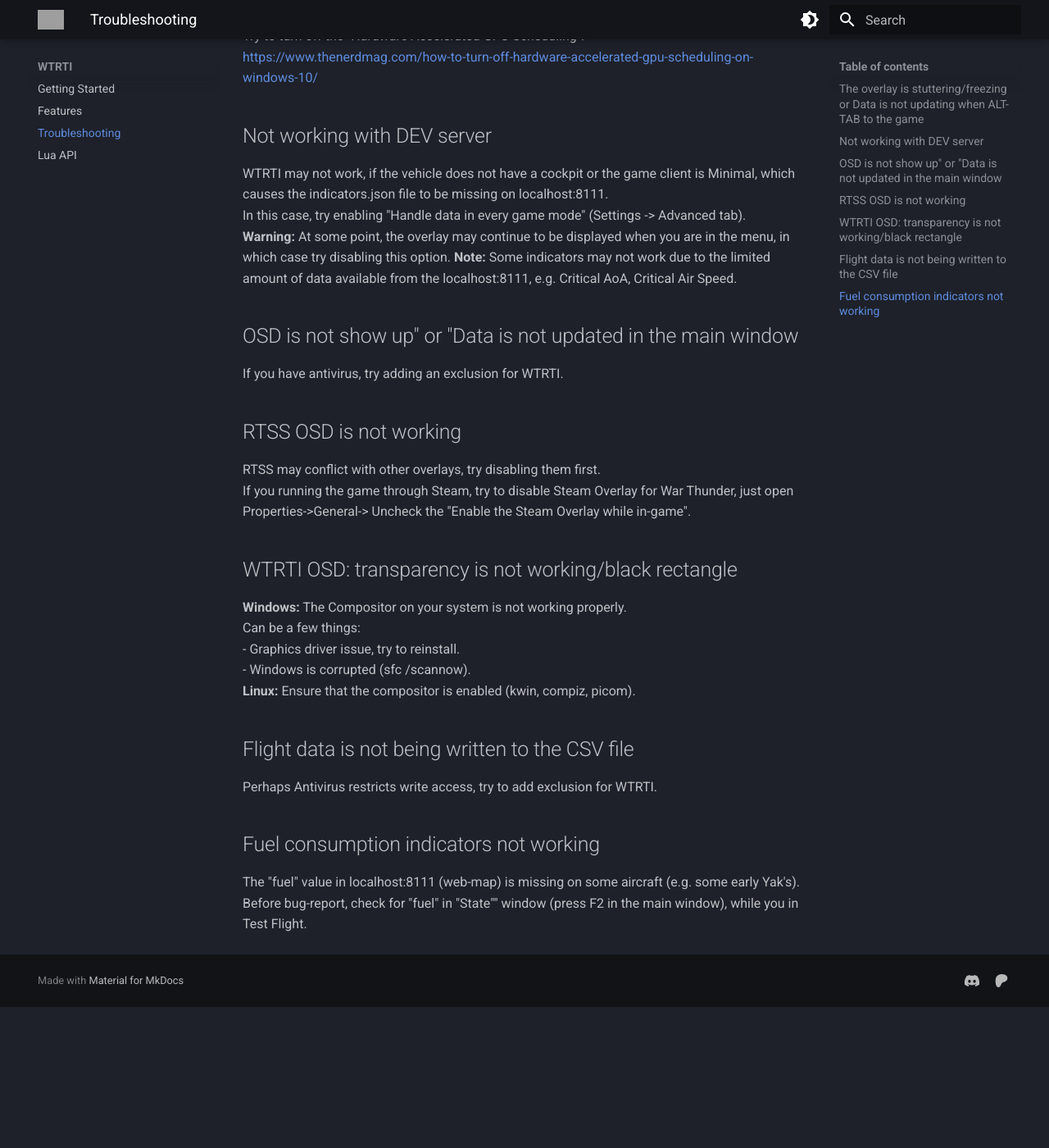
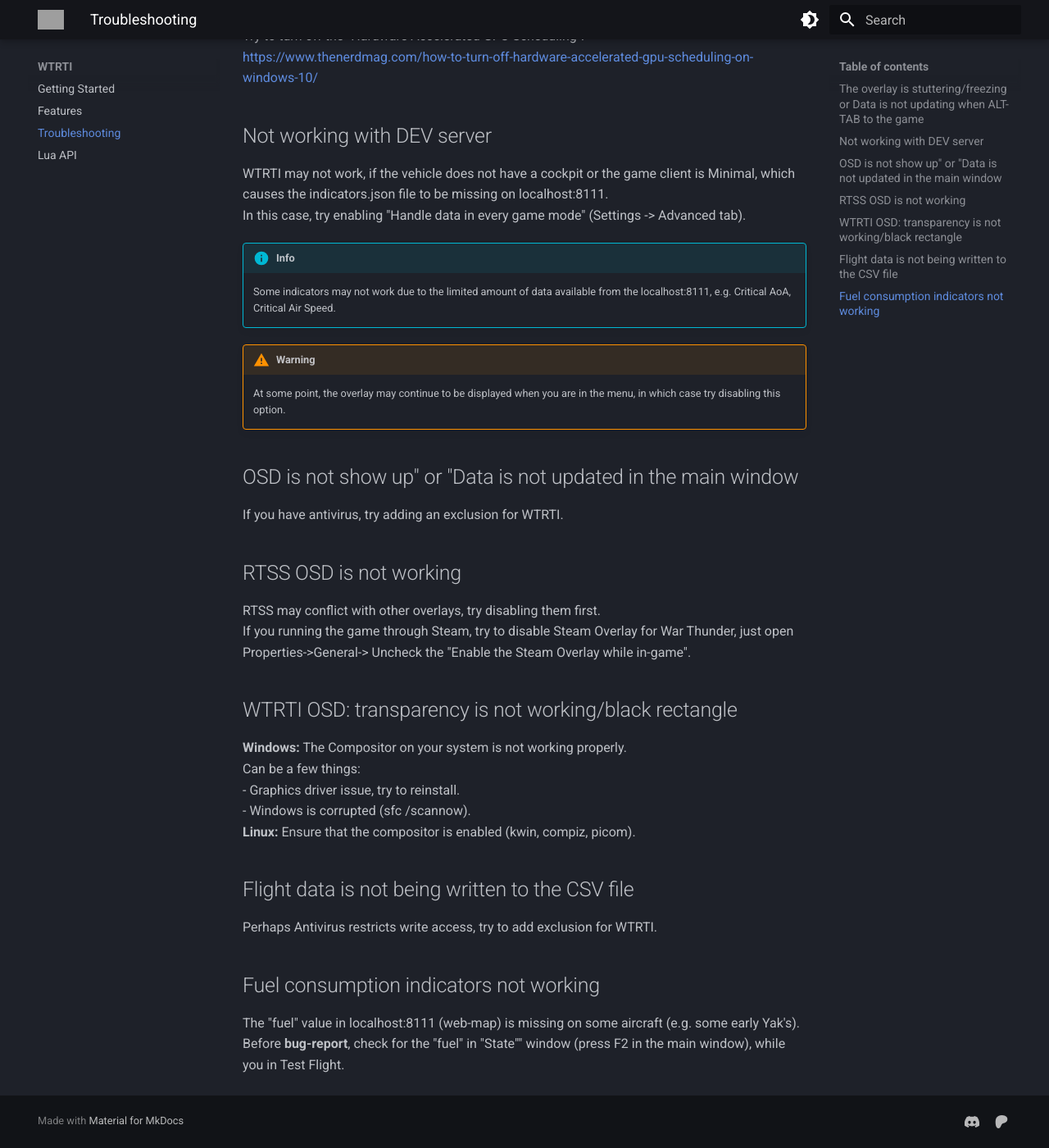
Before and after one commit to MeSoftHorny/WTRTI, an MkDocs documentation site: the page built from docs/docs/troubleshooting.md, in a window 1280 px wide and 1400 px high, scrolled down 281 px. Shown: the whole window at 82% size. Built offline with MkDocs 1.6.1 and Material for MkDocs 9.7.7, drawn with Linux system fonts in a browser that asks for light colours; before the commit the page ends 1509 px from its top, so only the background shows below that; grey boxes are pictures that could not be loaded.

Commit message:
docs: - Add some notes and warnings       - Cleanup

```diff
--- a/docs/docs/troubleshooting.md
+++ b/docs/docs/troubleshooting.md
@@ -5,8 +5,10 @@
 ## Not working with DEV server
 WTRTI may not work, if the vehicle does not have a cockpit or the game client is Minimal, which causes the indicators.json file to be missing on localhost:8111.
 In this case, try enabling "Handle data in every game mode" (Settings -> Advanced tab).
-**Warning:** At some point, the overlay may continue to be displayed when you are in the menu, in which case try disabling this option.
-**Note:** Some indicators may not work due to the limited amount of data available from the localhost:8111, e.g. Critical AoA, Critical Air Speed.
+!!! info
+    Some indicators may not work due to the limited amount of data available from the localhost:8111, e.g. Critical AoA, Critical Air Speed.
+!!! warning
+    At some point, the overlay may continue to be displayed when you are in the menu, in which case try disabling this option.
 
 ## OSD is not show up" or "Data is not updated in the main window
 If you have antivirus, try adding an exclusion for WTRTI.
@@ -27,4 +29,4 @@
 
 ## Fuel consumption indicators not working
 The "fuel" value in localhost:8111 (web-map) is missing on some aircraft (e.g. some early Yak's).
-Before bug-report, check for "fuel" in "State"" window (press F2 in the main window), while you in Test Flight.
+Before **bug-report**, check for the "fuel" in "State"" window (press F2 in the main window), while you in Test Flight.
--- a/docs/mkdocs.yml
+++ b/docs/mkdocs.yml
@@ -2,6 +2,9 @@
 
 markdown_extensions:
   - attr_list
+  - admonition
+  - pymdownx.details
+  - pymdownx.superfences
 
 nav:
   - Getting Started: index.md
```
Also changed, not shown: docs/docs/features.md (+55 -28 lines), docs/docs/index.md (+12 -9 lines).
